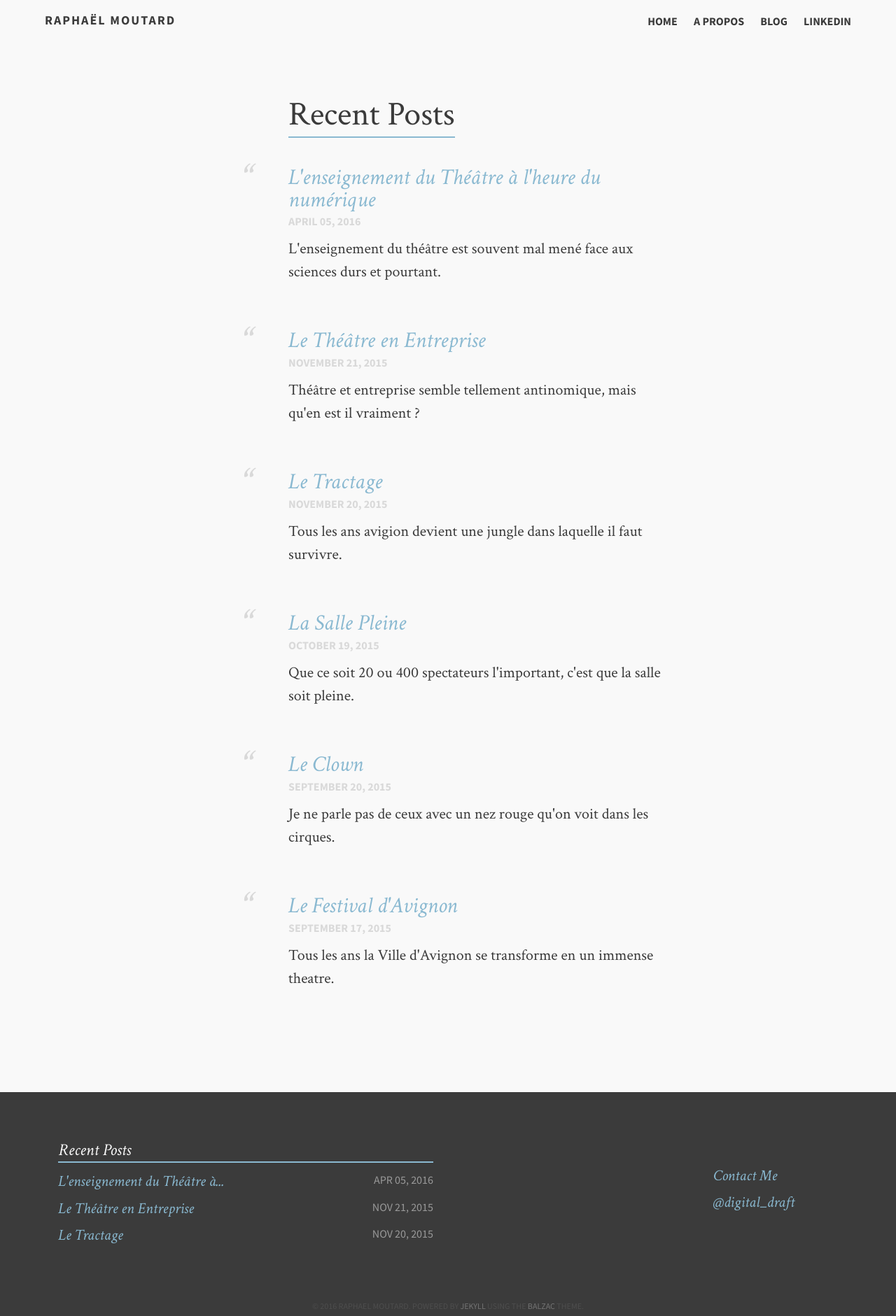
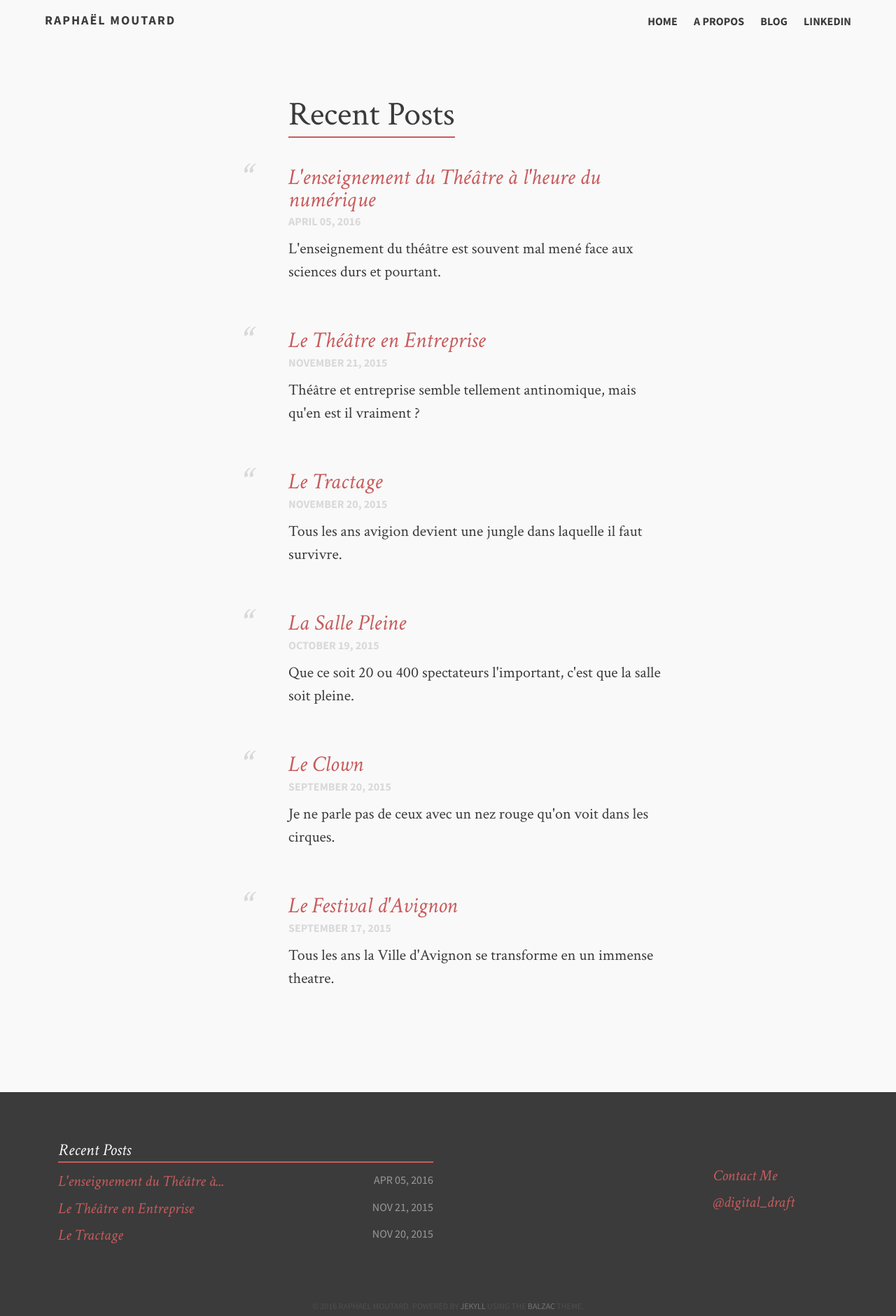
Before and after one commit to moutard/impro-blog, a Jekyll site: the page built from blog.md, in a window 1280 px wide. Shown: the whole page at 70% size. Built offline with Jekyll 4.4.1, drawn with Linux system fonts in a browser that asks for light colours.

Commit message:
Red link instead of blue

```diff
--- a/_sass/_variables.scss
+++ b/_sass/_variables.scss
@@ -20,7 +20,7 @@ $grey-light:  #d9d9d9;
 $hilite: #fffbd7;
 
 /* Accent Colors */
-$link: #8AB9D1;
+$link: #c85b5c;
 $accent: #24536B;
 
 
```
